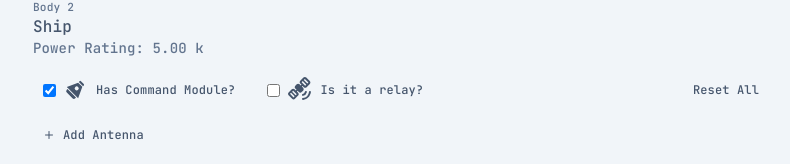
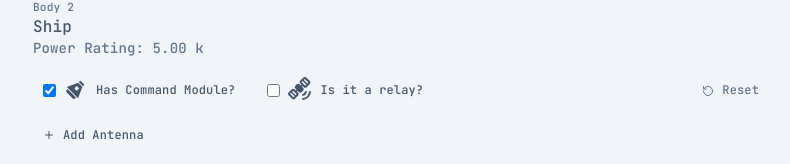
Before and after one commit to alfonsusac/ksp-helper, a Next.js app: page /antenna-range in a window 1280 px wide. Shown: the part 435-599 px from the top of the page, without its empty margins (239-1029 px from the left). Built offline with nearby package versions, Linux system fonts and the light colour scheme.

Commit message:
add button-faint utility and update reset button style

```diff
--- a/src/app/antenna-range/page.client.tsx
+++ b/src/app/antenna-range/page.client.tsx
@@ -5,7 +5,7 @@ import { Slider, CheckboxRow, SelectRow, TabSelectRow } from "../../ui/input"
 import { ShareAppURLButton } from "../../ui/button"
 import { getMaximumRange, getPowerPowerRating, getScienceBonusfromSignalStrength, getStrength, getRelayAntennaCount, type AntennaPayload, type BodyPayload } from "../../lib/antenna"
 import { prettyNum } from "../../lib/pretty-num"
-import { EosIconsPod, IcRoundSatelliteAlt, LucideArrowRight, LucideBadgeQuestionMark } from "../../ui/icons"
+import { EosIconsPod, IcRoundSatelliteAlt, LucideArrowRight, LucideBadgeQuestionMark, LucideRotateCcw } from "../../ui/icons"
 import { cn } from "../../ui/cn"
 import { getSignalStrengthDistanceMap } from "../../lib/distance"
 import { formatCss, interpolate } from "culori"
@@ -400,11 +400,13 @@ function BodyDetailInput(props: {
               />
               <div className="grow" />
               <button
-                className={cns.buttonGhost("w-fit text-sm")}
+                className={cns.buttonFaint("w-fit text-sm")}
                 onClick={() => {
                   props.antennas.forEach(antenna => clearAntenna(antenna.id))
                 }}
-              >Reset All</button>
+              >
+                <LucideRotateCcw/>
+                Reset</button>
             </div>
             <AntennaInput
               setting={props.settings}
--- a/src/app/design-system.css
+++ b/src/app/design-system.css
@@ -198,6 +198,8 @@
                                           active:bg-select-bg-active
                                           active:shadow-skeue-inner
                           }
+@utility button-faint     { @apply button-ghost text-muted
+                          }
                           /* Button Sizes */
 @utility button-icon-sm   { @apply p-0 size-5 }
 @utility button-icon      { @apply p-0 size-7 }
--- a/src/design-system.ts
+++ b/src/design-system.ts
@@ -46,6 +46,7 @@ export const cns = ({
   buttonBase: cnr("button-base"),
   buttonSubtle: cnr("button-subtle"),
   buttonGhost: cnr("button-ghost"),
+  buttonFaint: cnr("button-faint"),
   buttonIcon: cnr("button-icon"),
   buttonIconSm: cnr("button-icon-sm"),
   buttonIconLg: cnr("button-icon-lg"),
```
